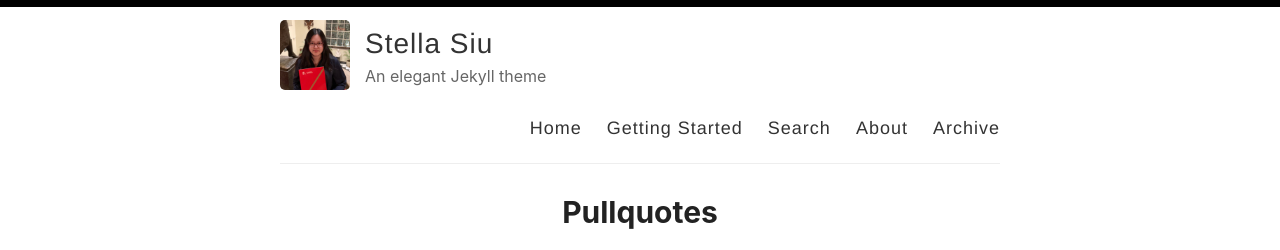
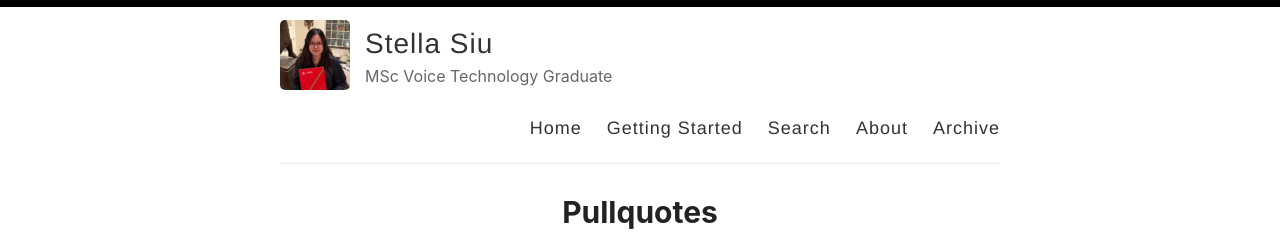
Before and after one commit to stellasiu/stellasiu.github.io, a Jekyll site: the page built from index.html, in a window 1280 px wide and 900 px high. Shown: the top 250 px of the window. Built offline with Jekyll 4.4.1, drawn with Linux system fonts in a browser that asks for light colours; the list of posts is cut into pages by our own code.

Commit message:
Update _config.yml

```diff
--- a/_config.yml
+++ b/_config.yml
@@ -9,7 +9,7 @@ name: Stella Siu
 author: Stella Siu
 
 # Short bio or description (displayed in the header)
-description: An elegant Jekyll theme
+description: MSc Voice Technology Graduate
 
 # URL of your avatar or profile pic (you could use your GitHub profile pic)
 avatar: /images/profile_01.png
```
